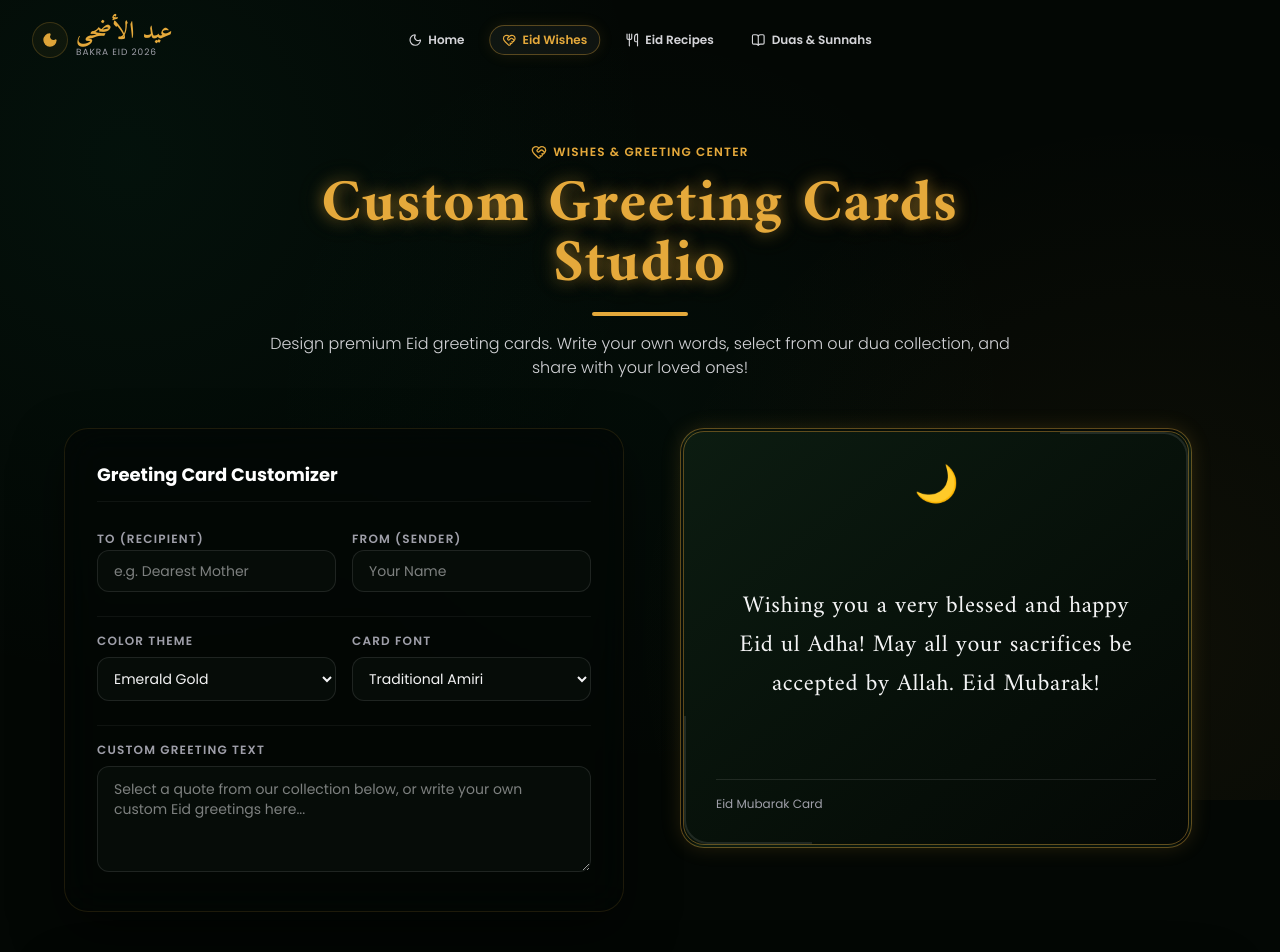
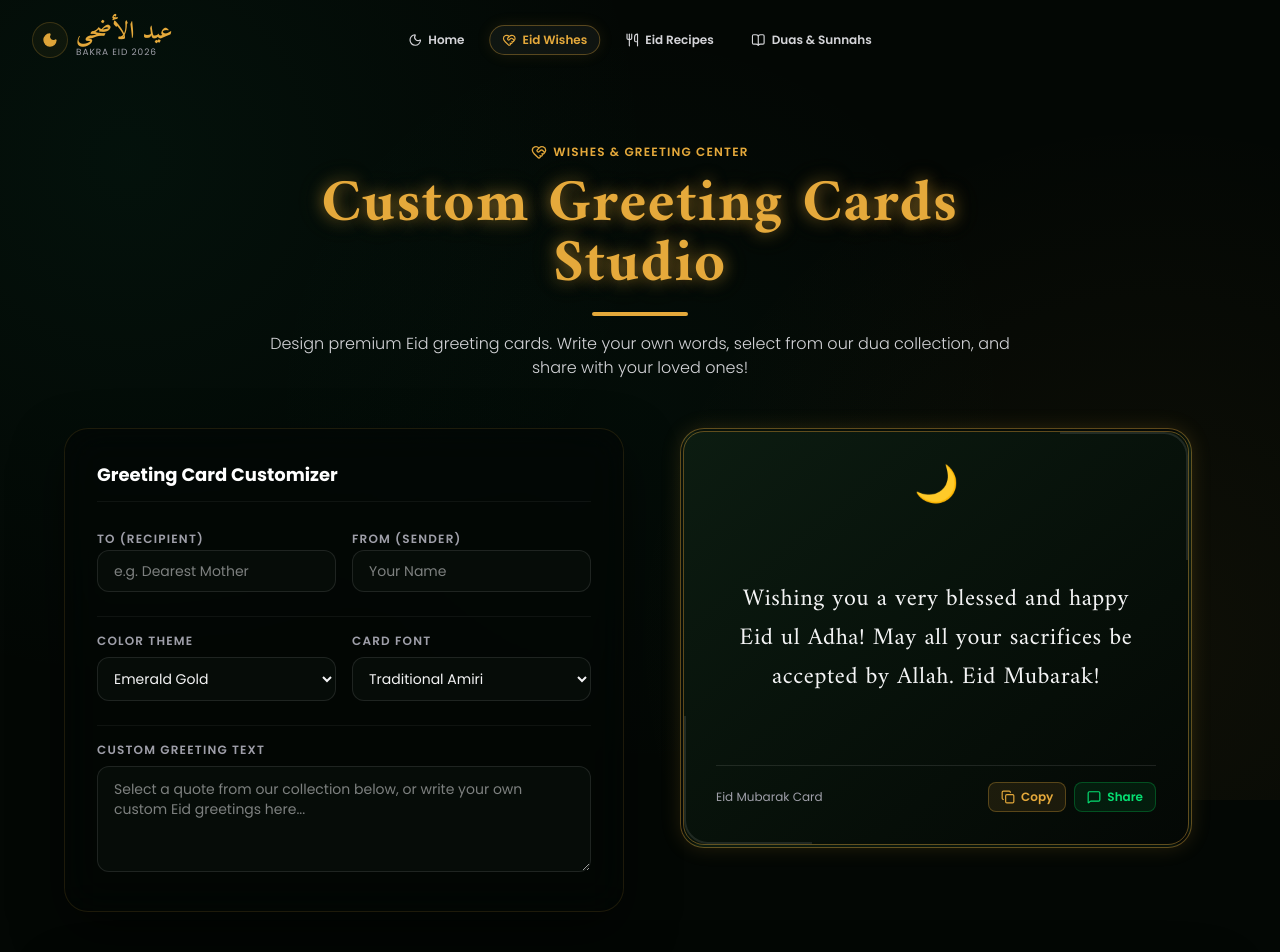
Before and after one commit to codewithlaiba28/Eid_ul_azha_2026, a Next.js app: page /wishes in a window 1280 px wide. Shown: the top 952 px of the page. Built offline with nearby package versions, Linux system fonts and the light colour scheme.

Commit message:
Add copy and WhatsApp share buttons to wishes page

```diff
--- a/src/app/wishes/page.tsx
+++ b/src/app/wishes/page.tsx
@@ -241,9 +241,38 @@ export default function WishesPage() {
               </div>
 
               {/* Card Controls Panel */}
-              <div className="border-t border-white/10 pt-4 flex items-center justify-between z-10 w-full">
+              <div className="border-t border-white/10 pt-4 flex items-center justify-between z-10 w-full gap-2">
                 <div className="text-xs text-zinc-400">
                   Eid Mubarak Card
+                </div>
+                <div className="flex gap-2">
+                  <motion.button
+                    whileHover={{ scale: 1.05 }}
+                    whileTap={{ scale: 0.95 }}
+                    onClick={handleCopy}
+                    className="flex items-center gap-1.5 px-3 py-1.5 rounded-lg bg-secondary/10 hover:bg-secondary/20 text-secondary border border-secondary/30 text-xs font-semibold transition-all"
+                  >
+                    {copied ? (
+                      <>
+                        <Check className="w-3.5 h-3.5" />
+                        <span>Copied!</span>
+                      </>
+                    ) : (
+                      <>
+                        <Copy className="w-3.5 h-3.5" />
+                        <span>Copy</span>
+                      </>
+                    )}
+                  </motion.button>
+                  <motion.button
+                    whileHover={{ scale: 1.05 }}
+                    whileTap={{ scale: 0.95 }}
+                    onClick={handleWhatsApp}
+                    className="flex items-center gap-1.5 px-3 py-1.5 rounded-lg bg-green-500/10 hover:bg-green-500/20 text-green-400 border border-green-500/30 text-xs font-semibold transition-all"
+                  >
+                    <MessageSquare className="w-3.5 h-3.5" />
+                    <span>Share</span>
+                  </motion.button>
                 </div>
               </div>
             </div>
```
